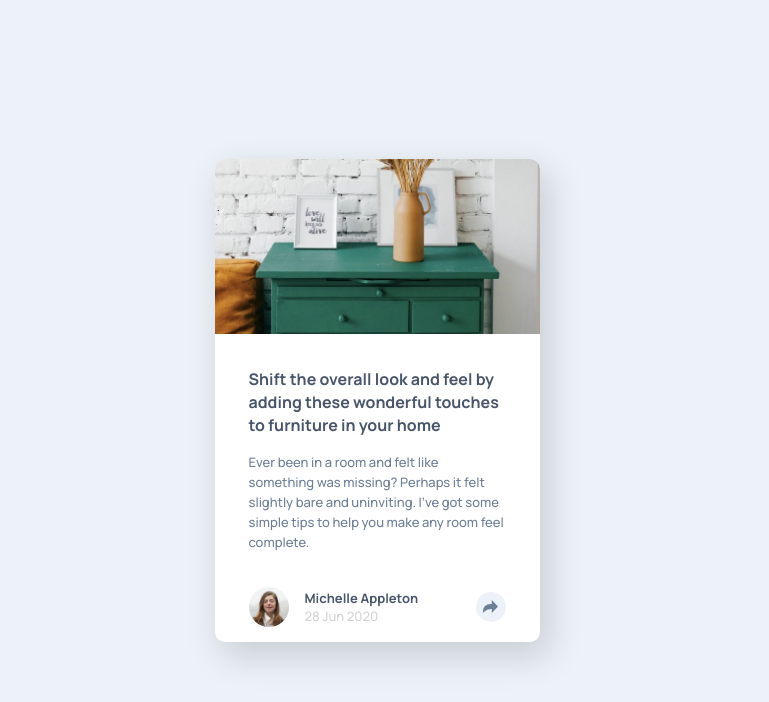
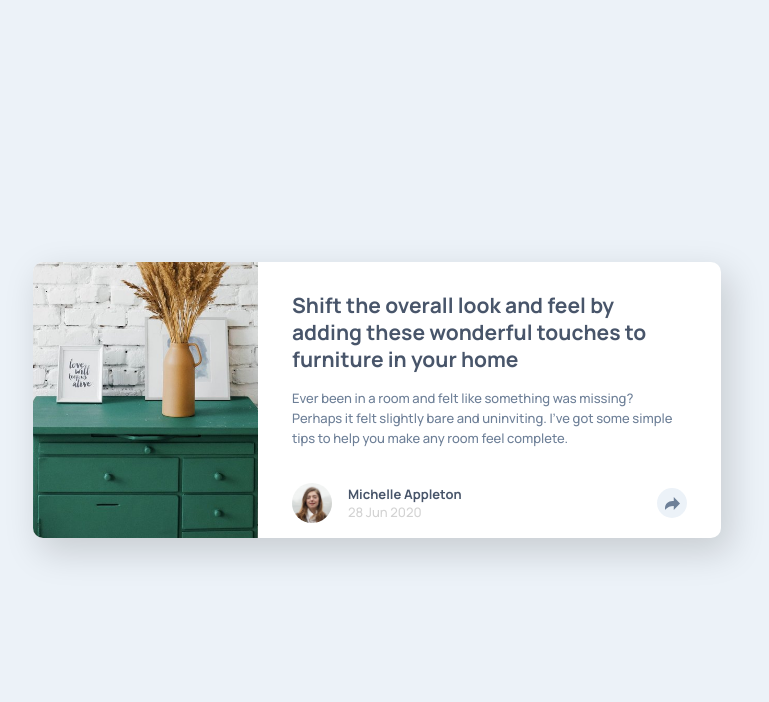
Before and after one commit to dnypham/frontend-mentor-article-preview-component, a React app: page / in a window 1280 px wide. Shown: the whole page, without its empty margins (263-1032 px from the left). Built offline with nearby package versions, Linux system fonts and the light colour scheme.

Commit message:
Add media query for desktop design layout.

```diff
--- a/public/styles.css
+++ b/public/styles.css
@@ -177,3 +177,39 @@
 
 
 /* ----------MEDIA QUERIES---------- */
+
+@media only screen and (min-width: 768px) {
+  .app {
+    padding: 0 40px;
+  }
+
+  .article-card {
+    width: auto;
+    max-width: 688px;
+    display: flex;
+    justify-content: center;
+    align-items: center;
+    border-radius: 10px;
+    background-color: white;
+    box-shadow: 8px 13px 35px 2px rgb(0 0 0 / 15%);
+  }
+
+  .article-image {
+    width: 225px;
+    height: 100%;
+    object-fit: cover;
+    border-top-left-radius: 10px;
+    border-bottom-left-radius: 10px;
+    border-top-right-radius: 0px;
+  }
+
+  .article-text-container {
+    padding: 30px 40px 20px 34px ;
+  }
+
+  .article-title {
+    font-size: 21px;
+    line-height: 27px;
+  }
+
+}
--- a/src/components/article-preview.js
+++ b/src/components/article-preview.js
@@ -7,8 +7,10 @@ export default function ArticlePreview() {
   return (
     <div className="article-card">
       <ArticleImage />
-      <ArticleText />
-      <UserSection />
+      <div className="article-desktop-layout">
+        <ArticleText />
+        <UserSection />
+      </div>
     </div>
   )
 }
```
